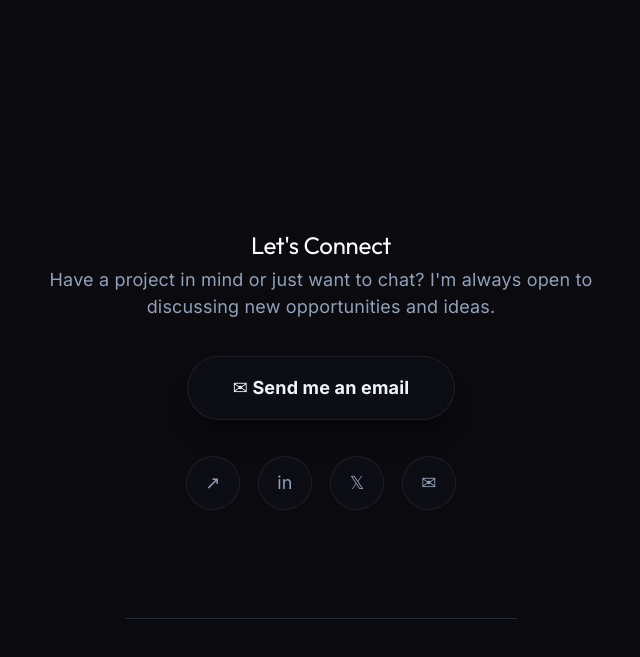
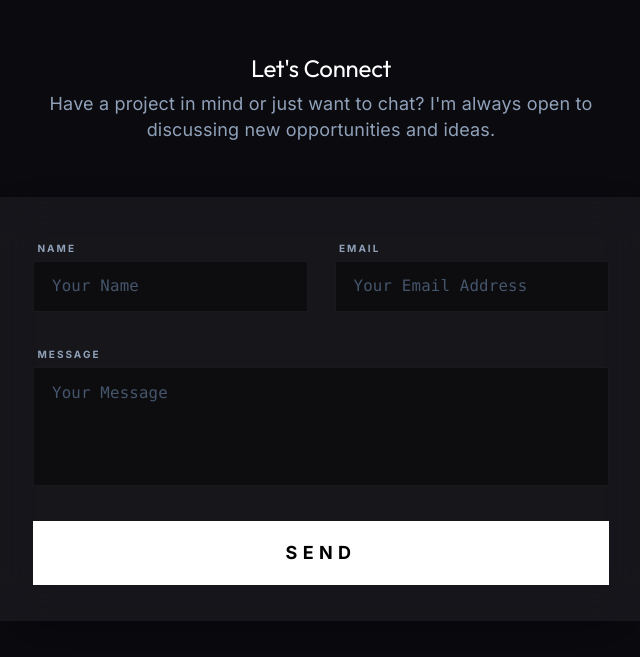
Before and after one commit to Sourcecodee/portfolio, a React (Vite) app: page / in a window 1280 px wide. Shown: the part 6257-6914 px from the top of the page, without its empty margins (319-959 px from the left). Built offline with nearby package versions, Linux system fonts and the light colour scheme; a web font is replaced by a local one.

Commit message:
Added the contact form and integrated email js

```diff
--- a/package.json
+++ b/package.json
@@ -10,6 +10,7 @@
     "preview": "vite preview"
   },
   "dependencies": {
+    "@emailjs/browser": "^4.4.1",
     "framer-motion": "^11.18.2",
     "lucide-react": "^0.577.0",
     "react": "^19.2.4",
--- a/src/App.tsx
+++ b/src/App.tsx
@@ -4,6 +4,7 @@ import { FloatingCodeSnippets } from './components/FloatingCodeSnippets';
 import { MorphingNav } from './components/MorphingNav';
 import { MagneticButton } from './components/MagneticButton';
 import { OrbitalSkills } from './components/OrbitalSkills';
+import { ContactForm } from './components/ContactForm';
 import './App.css';
 
 import { Link2, ChevronDown } from 'lucide-react';
@@ -61,8 +62,6 @@ const PROJECTS = [
 const SOCIAL = [
   { name: 'GitHub', href: 'https://github.com/Sourcecodee', icon: '↗' },
   { name: 'LinkedIn', href: 'https://www.linkedin.com/in/yusuf-mshelia-867557a4/', icon: 'in' },
-  { name: 'Twitter', href: 'https://x.com', icon: '𝕏' },
-  { name: 'Email', href: 'mailto:hello@example.com', icon: '✉' },
 ];
 
 const fadeUp = {
@@ -302,7 +301,7 @@ function App() {
         </div>
       </section>
 
-      <section id="skills" className="min-h-screen flex flex-col items-center px-6 py-24">
+      <section id="skills" className="flex flex-col items-center px-6 pt-24 pb-12">
         <motion.h2
           className="text-3xl md:text-5xl font-bold mb-2 text-center"
           {...fadeUp}
@@ -320,7 +319,7 @@ function App() {
         <OrbitalSkills />
       </section>
 
-      <section id="contact" className="min-h-screen flex flex-col items-center justify-center px-6 py-16">
+      <section id="contact" className="flex flex-col items-center justify-center px-6 py-12">
         <motion.h2
           className="text-3xl md:text-5xl font-bold mb-6 text-center"
           {...fadeUp}
@@ -336,16 +335,11 @@ function App() {
           Have a project in mind or just want to chat? I'm always open to discussing new
           opportunities and ideas.
         </motion.p>
-        <motion.a
-          href="mailto:hello@example.com"
-          className="mt-8 px-10 py-4 glass text-slate-100 font-bold rounded-full border border-white/10 hover:border-indigo-500/50 hover:bg-indigo-500/10 transition-all duration-300 shadow-xl shadow-black/20"
-          whileHover={{ scale: 1.05 }}
-          whileTap={{ scale: 0.98 }}
-        >
-          ✉ Send me an email
-        </motion.a>
+
+        <ContactForm />
+
         <motion.div
-          className="flex gap-4 mt-8"
+          className="flex gap-4 mt-16"
           initial="hidden"
           whileInView="visible"
           viewport={{ once: true }}
--- /dev/null
+++ b/src/components/ContactForm.tsx
@@ -0,0 +1,117 @@
+import { useState, useRef } from 'react';
+import emailjs from '@emailjs/browser';
+import { motion, AnimatePresence } from 'framer-motion';
+
+export function ContactForm() {
+  const formRef = useRef<HTMLFormElement>(null);
+  const [status, setStatus] = useState<'idle' | 'sending' | 'success' | 'error'>('idle');
+
+  const handleSubmit = (e: React.FormEvent) => {
+    e.preventDefault();
+    if (!formRef.current) return;
+
+    setStatus('sending');
+
+    // Replace with your actual EmailJS credentials
+    const SERVICE_ID = 'service_52gjz2r';
+    const TEMPLATE_ID = 'template_it3db2t';
+    const PUBLIC_KEY = 'Go_W8SsN--mcJ-jvx';
+
+    emailjs.sendForm(SERVICE_ID, TEMPLATE_ID, formRef.current, PUBLIC_KEY)
+      .then(() => {
+        setStatus('success');
+        formRef.current?.reset();
+        setTimeout(() => setStatus('idle'), 5000);
+      }, (error) => {
+        console.error(error.text);
+        setStatus('error');
+        setTimeout(() => setStatus('idle'), 5000);
+      });
+  };
+
+  return (
+    <div className="w-full max-w-xl mx-auto mt-12 bg-white/5 backdrop-blur-xl rounded-none p-8 shadow-2xl relative overflow-hidden group transition-all duration-500">
+      <form ref={formRef} onSubmit={handleSubmit} className="space-y-6 relative z-10">
+        <div className="grid grid-cols-1 md:grid-cols-2 gap-6">
+          <div className="space-y-2">
+            <label className="text-[10px] uppercase tracking-[0.2em] font-bold text-slate-400 ml-1">Name</label>
+            <input
+              type="text"
+              name="from_name"
+              required
+              placeholder="Your Name"
+              className="w-full bg-black/40 border border-white/5 rounded-none px-4 py-3 text-slate-100 placeholder:text-slate-600 focus:outline-none focus:border-indigo-500/50 transition-all font-mono text-sm"
+            />
+          </div>
+          <div className="space-y-2">
+            <label className="text-[10px] uppercase tracking-[0.2em] font-bold text-slate-400 ml-1">Email</label>
+            <input
+              type="email"
+              name="from_email"
+              required
+              placeholder="Your Email Address"
+              className="w-full bg-black/40 border border-white/5 rounded-none px-4 py-3 text-slate-100 placeholder:text-slate-600 focus:outline-none focus:border-indigo-500/50 transition-all font-mono text-sm"
+            />
+          </div>
+        </div>
+
+        <div className="space-y-2">
+          <label className="text-[10px] uppercase tracking-[0.2em] font-bold text-slate-400 ml-1">Message</label>
+          <textarea
+            name="message"
+            required
+            rows={4}
+            placeholder="Your Message"
+            className="w-full bg-black/40 border border-white/5 rounded-none px-4 py-3 text-slate-100 placeholder:text-slate-600 focus:outline-none focus:border-indigo-500/50 transition-all font-mono text-sm resize-none"
+          />
+        </div>
+
+        <button
+          type="submit"
+          disabled={status === 'sending'}
+          className={`w-full py-4 rounded-none flex items-center justify-center font-bold tracking-[0.3em] uppercase transition-all duration-300 border border-transparent cursor-pointer ${
+            status === 'sending'
+              ? 'bg-slate-800 text-slate-500 cursor-not-allowed'
+              : 'bg-white text-black hover:bg-[#0a0a0f] hover:text-white hover:border-white/20 active:scale-[0.98]'
+          }`}
+        >
+          {status === 'sending' ? (
+            <motion.div
+              animate={{ rotate: 360 }}
+              transition={{ duration: 1, repeat: Infinity, ease: 'linear' }}
+              className="w-5 h-5 border-2 border-white/30 border-t-white rounded-full"
+            />
+          ) : (
+            'Send'
+          )}
+        </button>
+
+        <AnimatePresence>
+          {status === 'success' && (
+            <motion.p
+              initial={{ opacity: 0, y: 10 }}
+              animate={{ opacity: 1, y: 0 }}
+              exit={{ opacity: 0 }}
+              className="text-white text-xs font-mono text-center absolute -bottom-8 left-0 right-0"
+            >
+              Thanks! Your message has been sent successfully.
+            </motion.p>
+          )}
+          {status === 'error' && (
+            <motion.p
+              initial={{ opacity: 0, y: 10 }}
+              animate={{ opacity: 1, y: 0 }}
+              exit={{ opacity: 0 }}
+              className="text-rose-400 text-xs font-mono text-center absolute -bottom-8 left-0 right-0"
+            >
+              Oops! Something went wrong. Please try again.
+            </motion.p>
+          )}
+        </AnimatePresence>
+      </form>
+
+      {/* Decorative scan line back */}
+      <div className="absolute inset-0 bg-linear-to-b from-transparent via-indigo-500/5 to-transparent h-1/2 w-full -translate-y-full group-hover:animate-scan pointer-events-none" />
+    </div>
+  );
+}
```
Also changed, not shown: 1 other file (tests, documents, lock files or other folders).
